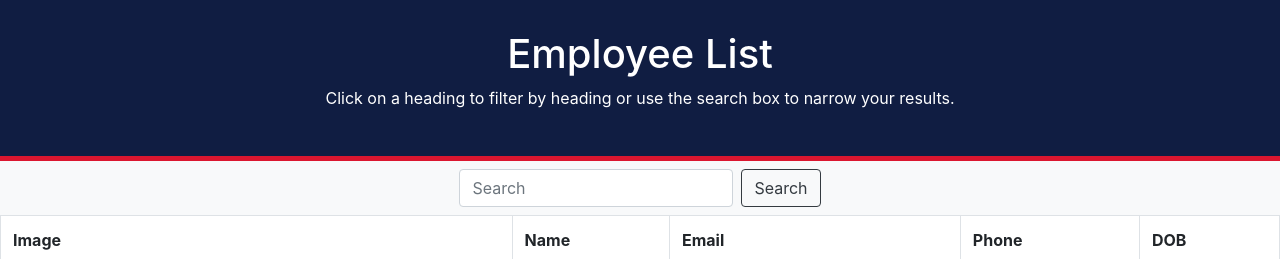
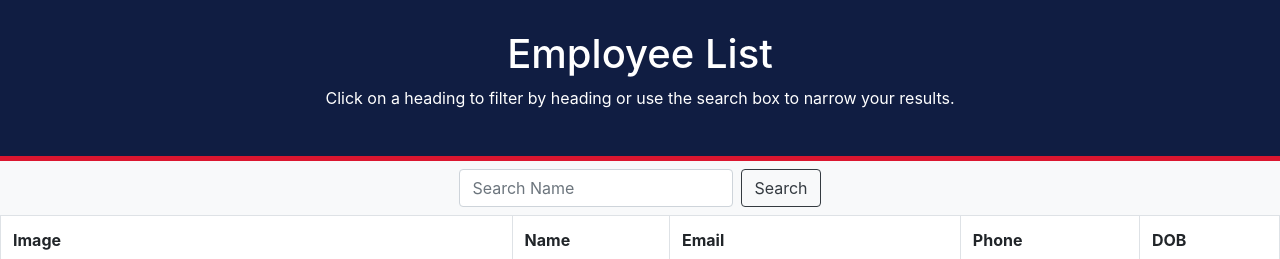
Before and after one commit to darren-behan/employee-list, a React (Create React App) app: page / in a window 1280 px wide. Shown: the top 259 px of the page. Built offline with nearby package versions, Linux system fonts and the light colour scheme.

Commit message:
adding handleInputChange & handleFormSubmit

```diff
--- a/src/App.js
+++ b/src/App.js
@@ -9,20 +9,36 @@ import Employees from "./Employees.json";
 
 class App extends Component {
   state = {
-    employees: []
+    employees: [],
+    pending: "",
+    search: ""
   }
 
   componentDidMount() {
     this.setState({ employees: Employees });
-    console.log(this.state.employees);
   }
+
+  handleInputChange = event => {
+    this.setState({
+      pending: event.target.value
+    });
+  };
+
+  handleFormSubmit = event => {
+    event.preventDefault();
+    this.setState({ search: this.state.pending})
+  };
 
 
   render() {
     return (
       <Wrapper >
         <Header />
-        <Nav />
+        <Nav
+          value={this.state.pending}
+          handleInputChange={this.handleInputChange}
+          handleFormSubmit={this.handleFormSubmit}
+        />
         <Table employees={this.state.employees} />
       </Wrapper>
     );
--- a/src/components/Nav/index.js
+++ b/src/components/Nav/index.js
@@ -2,12 +2,12 @@ import React from "react";
 import { Navbar, Form, FormControl, Button } from 'react-bootstrap';
 import "./index.css";
 
-function Nav() {
+function Nav(props) {
   return (
     <Navbar className="navbar" bg="light" expand="lg" sticky="top" >
       <Form inline>
-        <FormControl type="text" placeholder="Search" className="mr-sm-2" />
-        <Button variant="outline-dark">Search</Button>
+        <FormControl type="text" placeholder="Search Name" className="mr-sm-2" onChange={props.handleInputChange} value={props.value} />
+        <Button onClick={props.handleFormSubmit} variant="outline-dark">Search</Button>
       </Form>
     </Navbar>
   );
```
